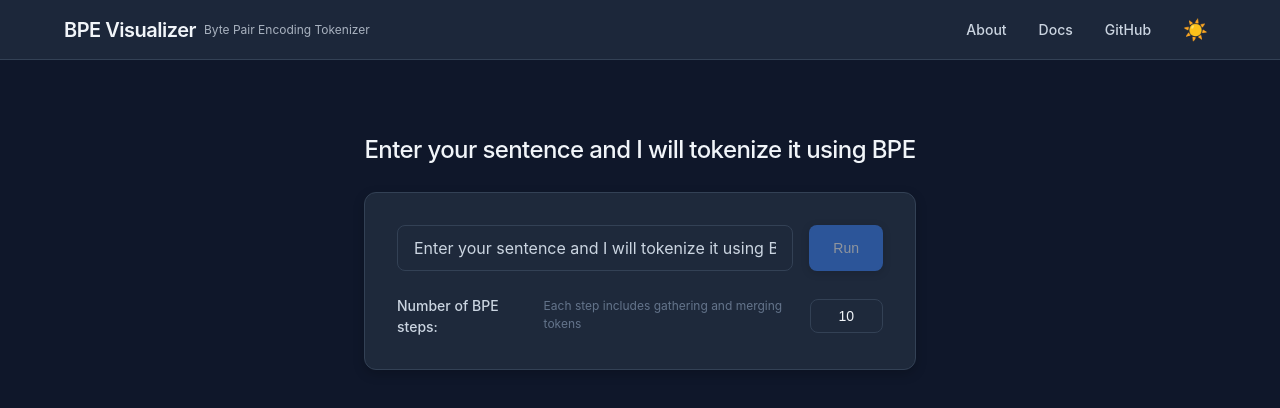
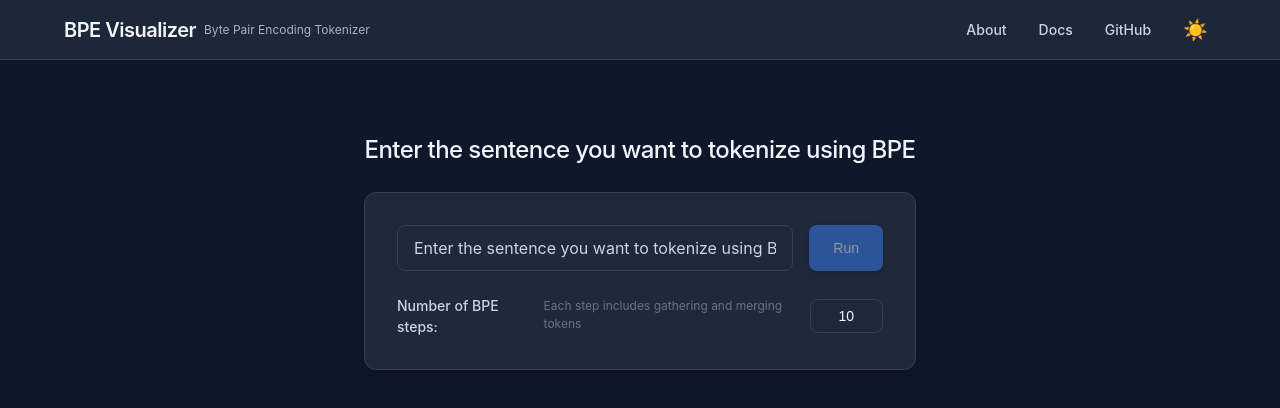
Before and after one commit to muqeetmohd/bpe-tokenizer-visualizer, a React (Create React App) app: page / in a window 1280 px wide. Shown: the top 408 px of the page. Built offline with nearby package versions, Linux system fonts and the light colour scheme.

Commit message:
cosmetic

```diff
--- a/src/components/InputSection.tsx
+++ b/src/components/InputSection.tsx
@@ -19,7 +19,7 @@ const InputSection: React.FC<InputSectionProps> = ({ onRunTokenization, isLoadin
   return (
     <div className="input-section">
       <div className="input-container">
-        <h2>Enter your sentence and I will tokenize it using BPE</h2>
+        <h2>Enter the sentence you want to tokenize using BPE</h2>
 
         <form onSubmit={handleSubmit} className="input-form">
           <div className="input-group">
@@ -28,7 +28,7 @@ const InputSection: React.FC<InputSectionProps> = ({ onRunTokenization, isLoadin
               id="sentence"
               value={sentence}
               onChange={(e) => setSentence(e.target.value)}
-              placeholder="Enter your sentence and I will tokenize it using BPE"
+              placeholder="Enter the sentence you want to tokenize using BPE"
               className="sentence-input"
               disabled={isLoading}
             />
```
